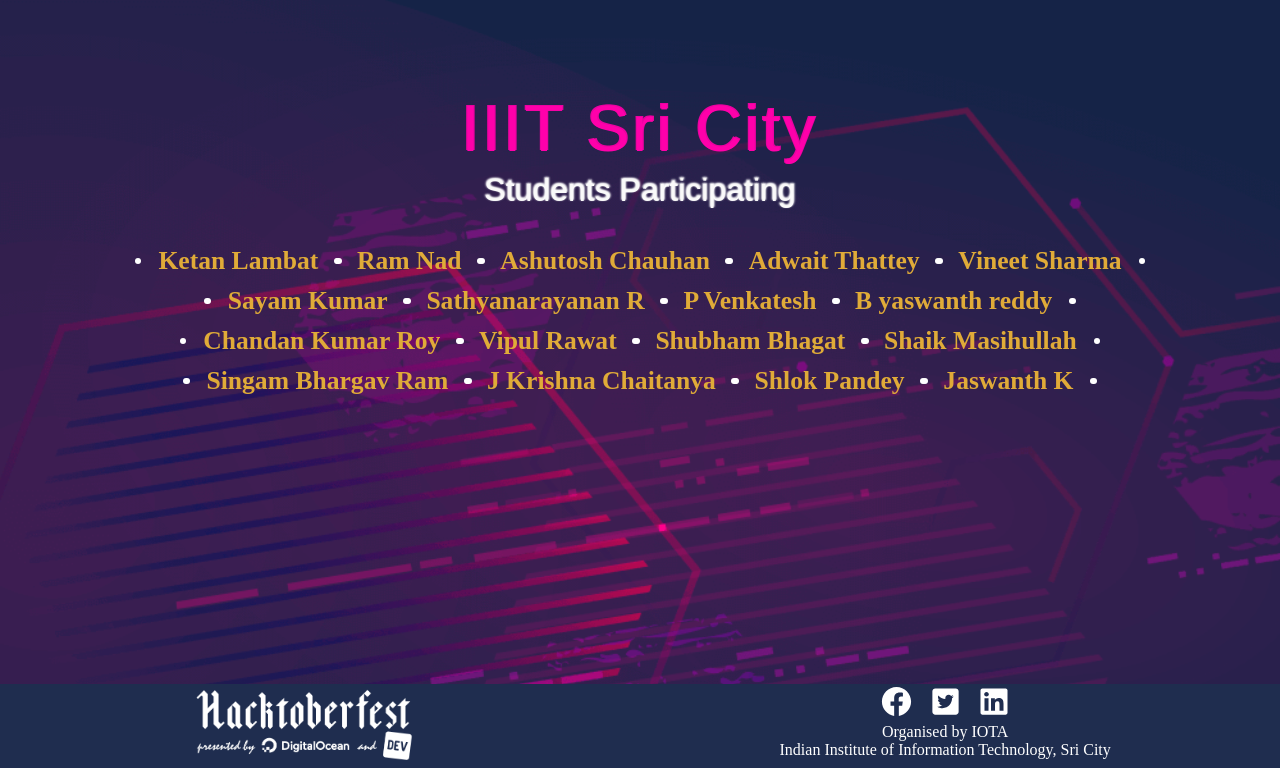
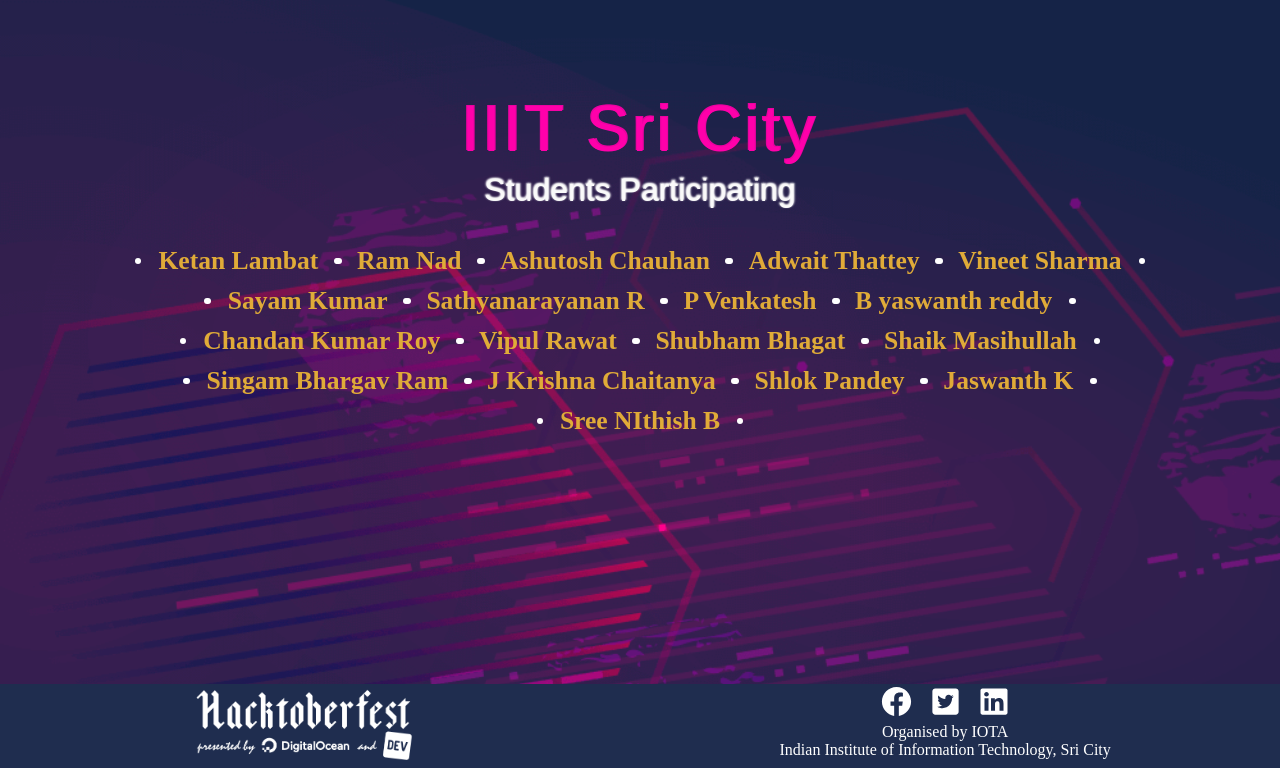
Before and after one commit to Project-Club-IIITS/hacktoberfest2019-participants, a Jekyll site: the page index.html, which Jekyll copies as it is, in a window 1280 px wide, cut to the strip 132-900 px from the top of the page. Built offline with Jekyll 4.4.1, drawn with Linux system fonts in a browser that asks for light colours; some web fonts are replaced.

Commit message:
I have added My Name

```diff
--- a/index.html
+++ b/index.html
@@ -63,6 +63,7 @@
                 <li><a href="https://github.com/chaitanya531">J Krishna Chaitanya</a></li>
                 <li><a href="https://github.com/b30wulffz">Shlok Pandey</a></li>
                 <li><a href="https://github.com/JazzKriss21">Jaswanth K</a></li>
+		<li><a href="https://github.com/SreeNithishB">Sree NIthish B</a></li>
 
             </ul>
         </div>
```
